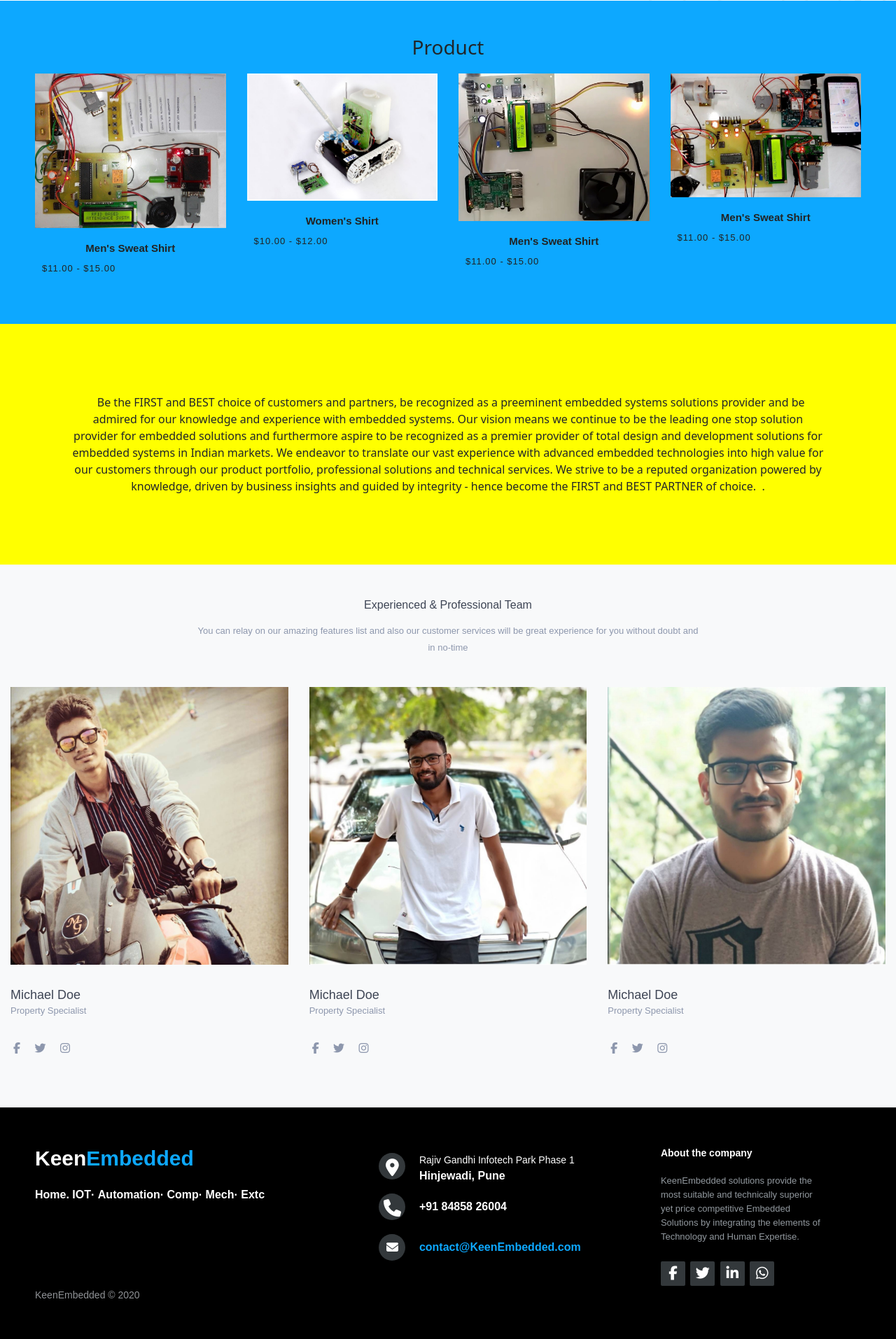
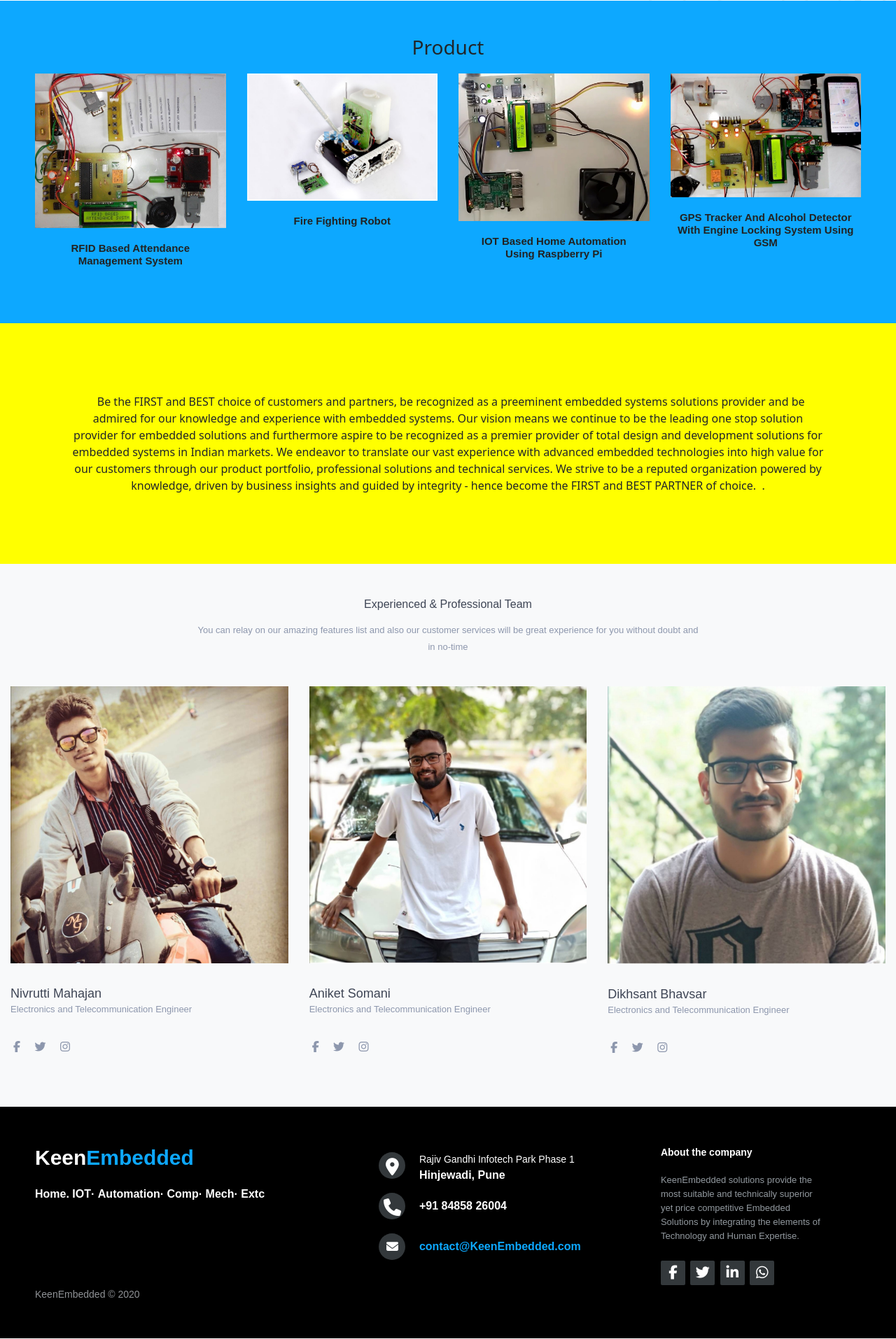
Before and after one commit to keenembedded/site, a Django app: page / in a window 1280 px wide. Shown: the part 829-2743 px from the top of the page at 70% size. Run offline with Django 3.2, Linux system fonts and the light colour scheme; some libraries are stand-ins or nearby versions.

Commit message:
add product name

```diff
--- a/templates/index.html
+++ b/templates/index.html
@@ -38,8 +38,7 @@ We Build Your Dream
                             <a href="/contact/" class="select-options"><i class="fa fa-arrow-right"></i> Contact</a>
                         </div>
                         <div class="product-content">
-                            <h3 class="title"><a href="#">Men's Sweat Shirt</a></h3>
-                            <div class="price">$11.00 - $15.00</div>
+                            <h3 class="title"><a href="#">RFID Based Attendance Management System</a></h3>
                         </div>
                     </div>
                 </div>
@@ -50,8 +49,7 @@ We Build Your Dream
                             <a href="/contact/" class="select-options"><i class="fa fa-arrow-right"></i> Contact</a>
                         </div>
                         <div class="product-content">
-                            <h3 class="title"><a href="#">Women's Shirt</a></h3>
-                            <div class="price">$10.00 - $12.00</div>
+                            <h3 class="title"><a href="#">Fire Fighting Robot</a></h3>
                         </div>
                     </div>
                 </div>
@@ -62,8 +60,7 @@ We Build Your Dream
                              <a href="/contact/" class="select-options"><i class="fa fa-arrow-right"></i> Contact</a>
                         </div>
                         <div class="product-content">
-                            <h3 class="title"><a href="#">Men's Sweat Shirt</a></h3>
-                            <div class="price">$11.00 - $15.00</div>
+                            <h3 class="title"><a href="#">IOT based Home Automation using Raspberry Pi</a></h3>
                         </div>
                     </div>
                 </div>
@@ -74,8 +71,7 @@ We Build Your Dream
                             <a href="/contact/" class="select-options"><i class="fa fa-arrow-right"></i> Contact</a>
                         </div>
                         <div class="product-content">
-                            <h3 class="title"><a href="#">Men's Sweat Shirt</a></h3>
-                            <div class="price">$11.00 - $15.00</div>
+                            <h3 class="title"><a href="#">GPS tracker and alcohol detector with engine locking system using GSM</a></h3>
                         </div>
                     </div>
                 </div>
@@ -120,8 +116,8 @@ We Build Your Dream
                         </div>
                         <div class="col-md-12">
                             <div class="pt-2">
-                                <h5 class="mt-4 font-weight-medium mb-0">Michael Doe</h5>
-                                <h6 class="subtitle">Property Specialist</h6>
+                                <h5 class="mt-4 font-weight-medium mb-0">Nivrutti Mahajan</h5>
+                                <h6 class="subtitle">Electronics and Telecommunication Engineer</h6>
                                 <ul class="list-inline">
                                     <li class="list-inline-item"><a href="#"
                                             class="text-decoration-none d-block px-1"><i class="fa fa-facebook"></i></a>
@@ -149,8 +145,8 @@ We Build Your Dream
                         </div>
                         <div class="col-md-12">
                             <div class="pt-2">
-                                <h5 class="mt-4 font-weight-medium mb-0">Michael Doe</h5>
-                                <h6 class="subtitle">Property Specialist</h6>
+                                <h5 class="mt-4 font-weight-medium mb-0">Aniket Somani</h5>
+                                <h6 class="subtitle">Electronics and Telecommunication Engineer</h6>
                                 <ul class="list-inline">
                                     <li class="list-inline-item"><a href="#"
                                             class="text-decoration-none d-block px-1"><i class="fa fa-facebook"></i></a>
@@ -178,8 +174,8 @@ We Build Your Dream
                         </div>
                         <div class="col-md-12">
                             <div class="pt-2">
-                                <h5 class="mt-4 font-weight-medium mb-0">Michael Doe</h5>
-                                <h6 class="subtitle">Property Specialist</h6>
+                                <h5 class="mt-4 font-weight-medium mb-0">Dikhsant Bhavsar</h5>
+                                <h6 class="subtitle">Electronics and Telecommunication Engineer</h6>
                                 <ul class="list-inline">
                                     <li class="list-inline-item"><a href="#"
                                             class="text-decoration-none d-block px-1"><i class="fa fa-facebook"></i></a>
```
